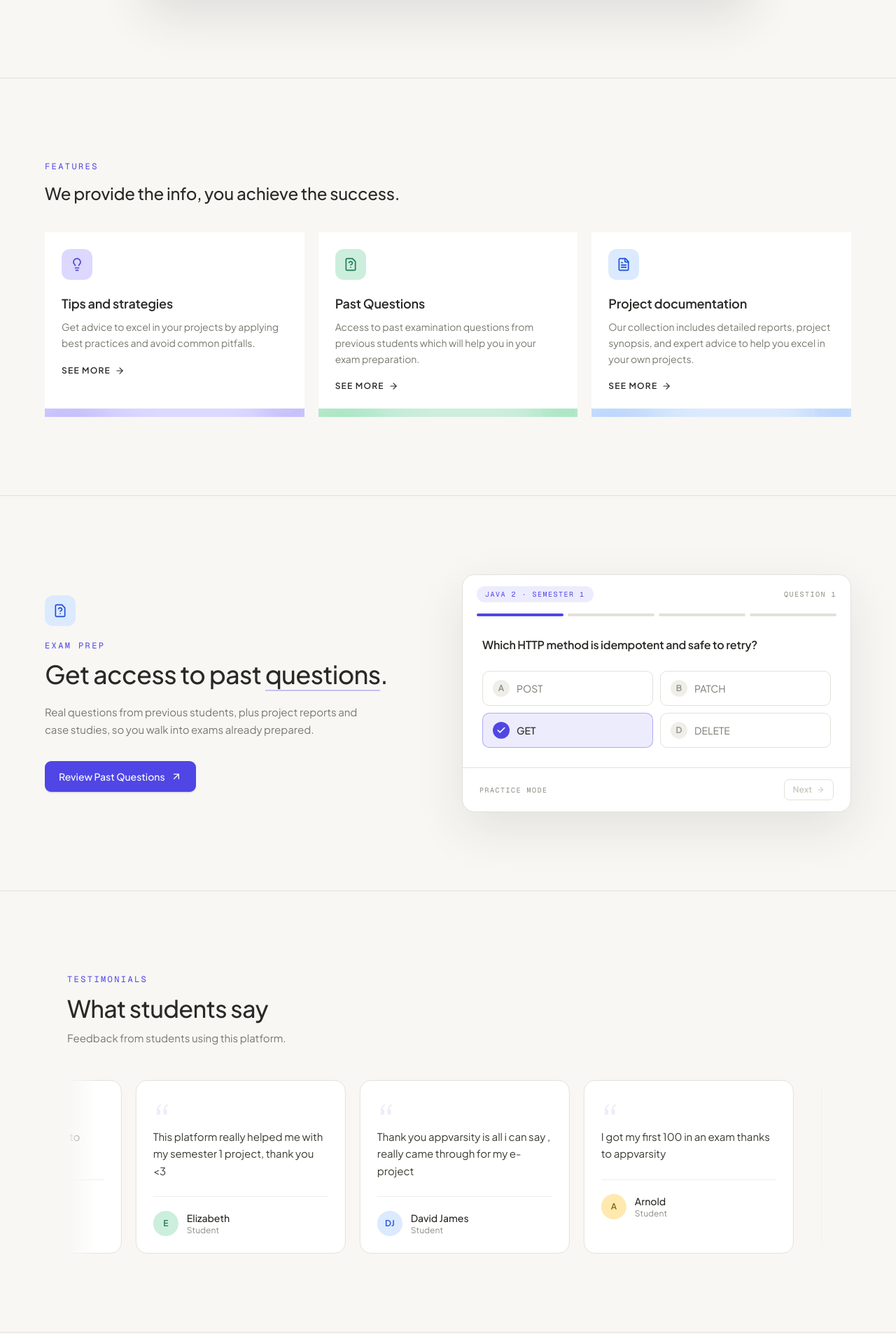
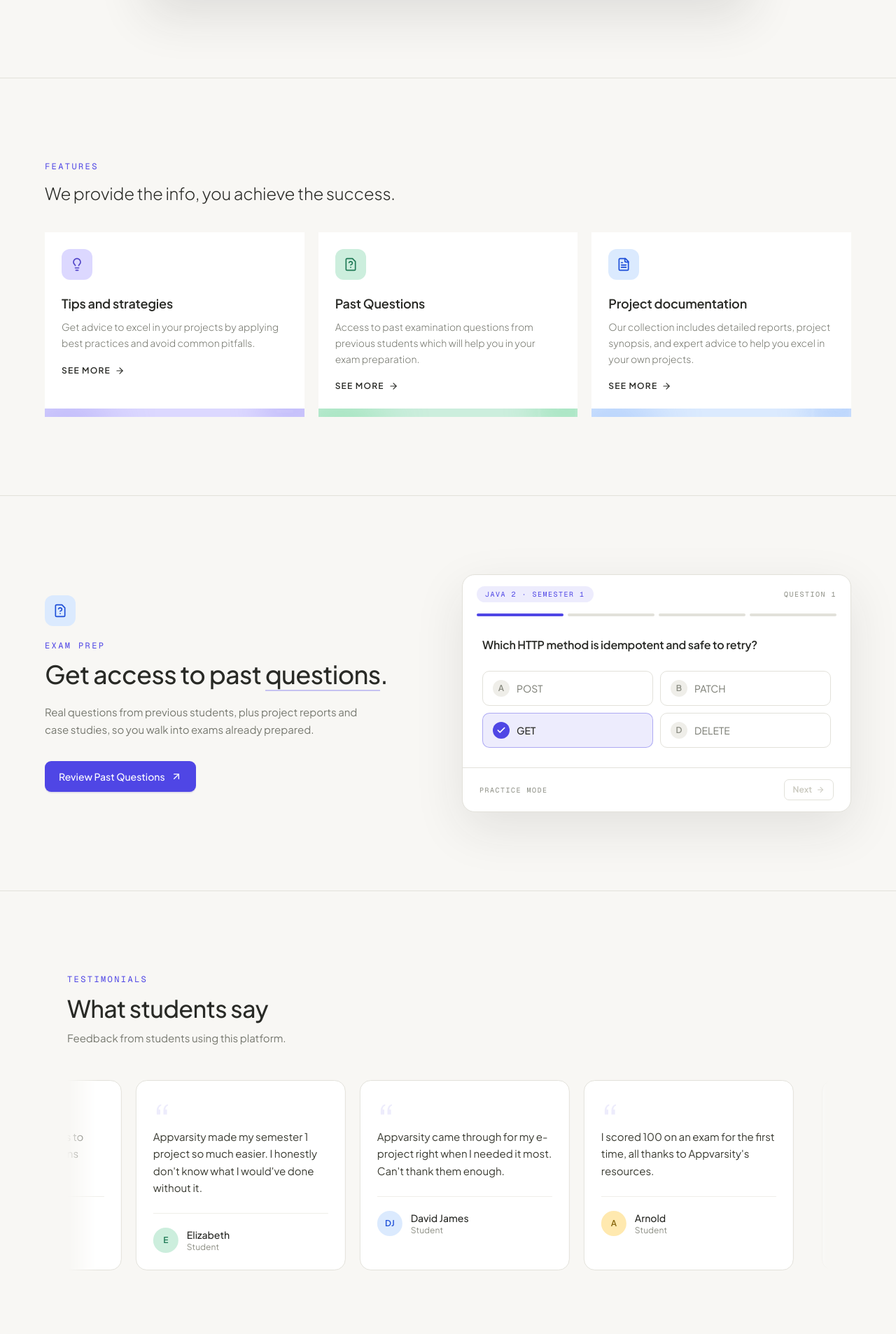
Before and after one commit to somkenemuscle/AppVarsity, a Next.js app: page / in a window 1280 px wide. Shown: the part 902-2809 px from the top of the page at 70% size. Built offline with nearby package versions, Linux system fonts and the light colour scheme; no server answers.

Commit message:
Revamp testimonial feedback copy for better readability

```diff
--- a/components/shared/Services.tsx
+++ b/components/shared/Services.tsx
@@ -19,7 +19,7 @@
         <div id='service' className="bg-[#f8f7f4] border-t border-[#e2e1da] py-24 md:py-28 px-6 md:px-8">
             <div className="mx-auto max-w-6xl">
                 <span className="font-mono text-xs uppercase tracking-[0.2em] text-[#4f46e5]">Features</span>
-                <h2 className="mt-3 font-display font-medium text-xl md:text-2xl leading-[1.3] tracking-[-0.01em] text-[#292a26] max-w-lg">
+                <h2 className="mt-3 font-display font-light text-xl md:text-2xl leading-[1.3] tracking-[-0.01em] text-[#292a26] max-w-lg">
                     We provide the info, you achieve the success.
                 </h2>
 
@@ -37,7 +37,7 @@
                                         <Icon className="h-5 w-5" />
                                     </div>
                                     <h3 className="mt-5 font-display text-lg font-semibold text-[#292a26] tracking-[-0.01em]">{feature.name}</h3>
-                                    <p className="mt-2 text-[#777970] text-sm leading-relaxed">{feature.description}</p>
+                                    <p className="mt-2 text-[#777970] text-sm font-light leading-relaxed">{feature.description}</p>
                                     <Link
                                         href={feature.href}
                                         className="mt-5 inline-flex items-center gap-1.5 text-xs font-semibold uppercase tracking-[0.1em] text-[#292a26] transition-colors hover:text-[#4f46e5]"
--- a/constants/feedback.ts
+++ b/constants/feedback.ts
@@ -2,21 +2,21 @@
     {
         name: "Samuel Confidence",
         position: "Student",
-        feedback: "I aced my java2 exam thanks to appvarsity !!",
+        feedback: "I aced my Java 2 exam thanks to Appvarsity, the past questions were a lifesaver.",
     },
     {
         name: "Elizabeth",
         position: "Student",
-        feedback: "This platform really helped me with my semester 1 project, thank you <3",
+        feedback: "Appvarsity made my semester 1 project so much easier. I honestly don't know what I would've done without it.",
     },
     {
         name: "David James",
         position: "Student",
-        feedback: "Thank you appvarsity is all i can say , really came through for my e-project",
+        feedback: "Appvarsity came through for my e-project right when I needed it most. Can't thank them enough.",
     },
     {
         name: "Arnold",
         position: "Student",
-        feedback: "I got my first 100 in an exam thanks to appvarsity",
+        feedback: "I scored 100 on an exam for the first time, all thanks to Appvarsity's resources.",
     }
 ];
```
